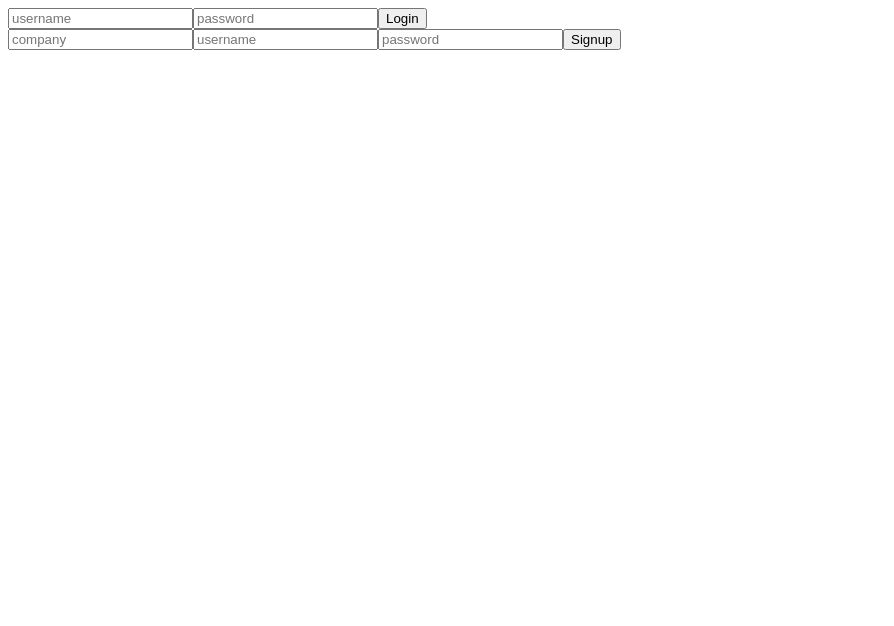
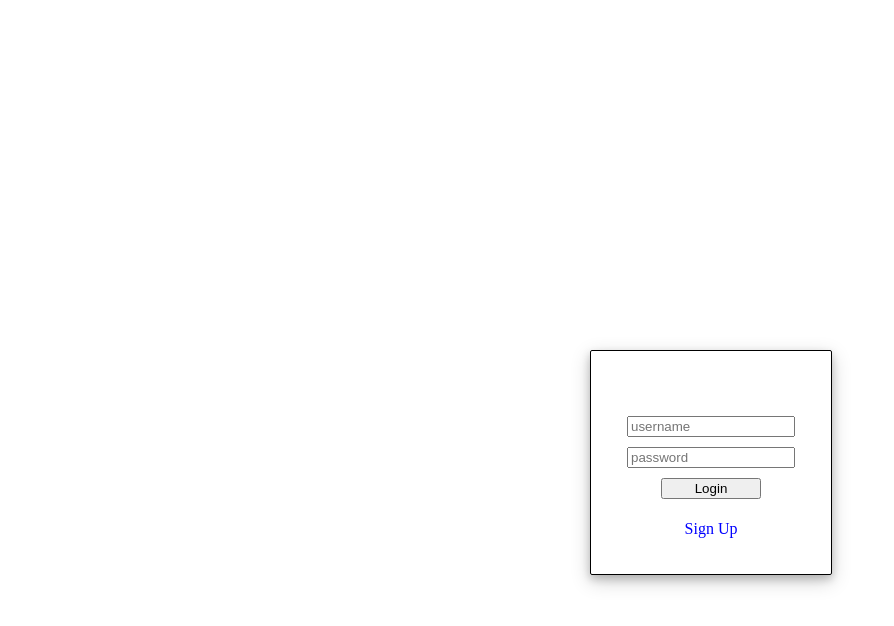
Before and after one commit to ethancollins0/mod-4-frontend, a React (Create React App) app: page / in a window 1280 px wide. Shown: the top 626 px of the page, without its empty margins (0-894 px from the left). Built offline with nearby package versions, Linux system fonts and the light colour scheme.

Commit message:
styling and adds signup function

```diff
--- a/src/App.js
+++ b/src/App.js
@@ -3,6 +3,7 @@ import Login from './components/LoginForm/Login'
 import Signup from './components/SignupForm/Signup'
 
 import './App.css'
+import './components/LoginForm/Login.css'
 import PrivateRoute from './PrivateRoute';
 
 // const BASE_URL =  'http://localhost:3001'
@@ -10,6 +11,16 @@ import PrivateRoute from './PrivateRoute';
 const BASE_URL = 'https://property-manager-backend.herokuapp.com'
 
 export default class App extends Component {
+
+  state = {
+    properties: [],
+    employees: [],
+    company_name: 'Temp name',
+    authenticated: false,
+    selected_employees: [],
+    selected_properties: [],
+    login: true,
+  }
 
   componentDidMount(){
     window.localStorage.getItem('token')
@@ -40,14 +51,10 @@ export default class App extends Component {
       // })
   }
 
-  state = {
-    properties: [],
-    employees: [],
-    company_name: 'Temp name',
-    authenticated: false,
-    selected_employees: [],
-    selected_properties: []
+  changeForm = () => {
+    this.setState({ login: !this.state.login })
   }
+
 
   addProperty = (property) => {
     console.log(property)
@@ -93,10 +100,13 @@ export default class App extends Component {
   authenticated = () => {
     return this.state.authenticated
     ? <PrivateRoute select_employee={this.selectEmployee} select_property={this.selectProperty} logout={this.logout} addProperty={this.addProperty} properties={this.state.properties} employees={this.state.employees} company={this.state.company}/>
-    : (<div>
-        <Login authenticate={this.authenticate}/>
-        <Signup signup={this.handleSignup}/>
-       </div>)
+    : this.initializeForm()
+  }
+
+  initializeForm = () => {
+    return this.state.login
+      ? <Login changeForm={this.changeForm} authenticate={this.authenticate}/>
+      : <Signup changeForm={this.changeForm} signup={this.handleSignup}/>
   }
 
   authenticate = (data) => {
@@ -115,16 +125,10 @@ export default class App extends Component {
       headers: {
         'Content-Type': 'application/json'
       },
-      body: JSON.stringify({
-        user: {
-          company, username, password
-        }
-      })
+      body: JSON.stringify({ company, username, password })
     }).then(resp => resp.json())
     .then(console.log)
   }
-
-
 
   render(){
     return (
--- a/src/PrivateRoute.js
+++ b/src/PrivateRoute.js
@@ -14,7 +14,6 @@ const PrivateRoute = (props) => {
         <div>
             <Navbar logout={logout}/>
             <PropertyForm addProperty={props.addProperty}/>
-            <span>
             <div className='content'>
                 <div>
                     <PropertyContainer select={props.select_property} properties={props.properties} />
@@ -23,7 +22,6 @@ const PrivateRoute = (props) => {
                     <EmployeeContainer select={props.select_employee} employees={props.employees} />
                 </div>
             </div>
-            </span>
          </div>
     )
 }
--- a/src/components/Employees/Container.css
+++ /dev/null
@@ -1,5 +0,0 @@
-.container {
-    display: flex;
-    flex-direction: column;
-    /* align-items: flex-end;  */
-}
--- a/src/components/Employees/Employee.css
+++ b/src/components/Employees/Employee.css
@@ -1,9 +1,34 @@
-.employee {
-    background-color: grey;
-    width: 150px;
-    margin: 2px;
+.employees-container {
+    width: 100%;
+    border: 1px solid black;
+    border-radius: 3px 3px;
 }
 
-.selected {
-    background-color: blue;
+.employees-container:hover {
+    cursor: pointer;
 }
+
+.employee-row {
+    width: 100%;
+    display: inline-grid;
+    grid-template-columns: 50% 50%;
+    grid-template-rows: auto auto;
+    min-height: 40px;
+    max-height: 60px;
+    height: auto;
+    text-align: center;
+    box-sizing: border-box;
+}
+
+.employee-row:first-child {
+    background-color: lightblue;
+    border-radius: 3px 3px 0 0;
+}
+
+.employee-row:last-child {
+    border-radius: 0 0 3px 3px;
+}
+
+p {
+    height: 100%;
+}
--- a/src/components/Employees/EmployeeContainer.js
+++ b/src/components/Employees/EmployeeContainer.js
@@ -1,6 +1,6 @@
 import React from 'react'
 import Employee from './Employee'
-import './Container.css'
+import './Employee.css'
 
 const EmployeeContainer = ({ employees, select }) => {
 
@@ -11,7 +11,11 @@ const EmployeeContainer = ({ employees, select }) => {
     }
 
     return (
-        <div className='container'>
+        <div className='employees-container'>
+            <div className='employee-row'>
+                <span className='title'><strong>Employee</strong></span>
+                <span className='title'><strong>Email</strong></span>
+            </div>
             {renderEmployees()}
         </div>
     )
--- /dev/null
+++ b/src/components/LoginForm/Login.css
@@ -0,0 +1,47 @@
+.login-form-container {
+    display: flex;
+    justify-content: center;
+    position: absolute;
+    top: 50%;
+    left: 50%;
+    margin-top: -50px;
+    margin-left: -50px;
+    width: 100px;
+    height: 100px;
+    border: 1px solid black;
+    border-radius: 2px;
+    width: max-content;
+    height: max-content;
+    padding: 20px;
+    padding-top: 60px;
+    box-shadow: 0 4px 8px 0 rgba(0, 0, 0, 0.2), 0 6px 20px 0 rgba(0, 0, 0, 0.19);
+    flex-direction: column;
+    min-width: 200px;
+}
+
+.signup-link {
+    color: blue;
+    align-self: center;
+}
+
+.signup-link:hover {
+    cursor: pointer;
+}
+
+.login-form {
+    display: flex;
+    flex-direction: column;
+}
+
+.login-form-input {
+    margin: 5px;
+    width: 80%;
+    align-self: center;
+
+}
+
+.login-form-button {
+    width: 50%;
+    margin: 5px;
+    align-self: center;
+}
--- a/src/components/LoginForm/Login.js
+++ b/src/components/LoginForm/Login.js
@@ -60,14 +60,19 @@ export default class Login extends Component {
         this.props.authenticate(company_data)
     }
 
+    handleClick = () => {
+        this.props.changeForm()
+    }
+
     render(){
         return (
-            <div>
-                <form onSubmit={this.handleSubmit}>
-                    <input name='username' value={this.state.username} onChange={this.handleChange} placeholder='username' />
-                    <input name='password' value={this.state.password} onChange={this.handleChange} placeholder='password' />
-                    <button>Login</button>
+            <div className='login-form-container'>
+                <form className='login-form' onSubmit={this.handleSubmit}>
+                    <input className='login-form-input' name='username' value={this.state.username} onChange={this.handleChange} placeholder='username' />
+                    <input className='login-form-input' name='password' value={this.state.password} onChange={this.handleChange} placeholder='password' />
+                    <button className='login-form-button'>Login</button>
                 </form>
+                <p className='signup-link' onClick={this.handleClick}>Sign Up</p>
             </div>
         )
     }
--- a/src/components/Properties/Property.css
+++ b/src/components/Properties/Property.css
@@ -8,18 +8,28 @@
     height: auto;
     text-align: center;
     box-sizing: border-box;
-    border: 1px solid black;
+    border-style: solid;
+    border-width: 0 0 1px 0;
+}
+
+.row:first-child:hover {
+    cursor: auto;
 }
 
 .properties-container {
-    width: 70%;
+    width: 80%;
+    border: 1px solid black;
+    border-radius: 3px 3px 3px 3px;
+}
 
+.properties-container:hover {
+    cursor: pointer;
 }
 
 .column {
     text-align: center;
     box-sizing: border-box;
-    border: 1px solid black;
+    height: 100%;
 }
 
 .title {
@@ -36,5 +46,5 @@
 }
 
 .active {
-    background-color: blue;
+    background-color: lightgrey;
 }
--- /dev/null
+++ b/src/components/SignupForm/Signup.css
@@ -0,0 +1,47 @@
+.signup-form-container {
+    display: flex;
+    justify-content: center;
+    position: absolute;
+    top: 50%;
+    left: 50%;
+    margin-top: -50px;
+    margin-left: -50px;
+    width: 100px;
+    height: 100px;
+    border: 1px solid black;
+    border-radius: 2px;
+    width: max-content;
+    height: max-content;
+    padding: 20px;
+    padding-top: 60px;
+    box-shadow: 0 4px 8px 0 rgba(0, 0, 0, 0.2), 0 6px 20px 0 rgba(0, 0, 0, 0.19);
+    flex-direction: column;
+    min-width: 200px;
+}
+
+.login-link {
+    color: blue;
+    align-self: center;
+}
+
+.login-link:hover {
+    cursor: pointer;
+}
+
+.signup-form {
+    display: flex;
+    flex-direction: column;
+}
+
+.signup-form-input {
+    margin: 5px;
+    width: 80%;
+    align-self: center;
+
+}
+
+.signup-form-button {
+    width: 50%;
+    margin: 5px;
+    align-self: center;
+}
--- a/src/components/SignupForm/Signup.js
+++ b/src/components/SignupForm/Signup.js
@@ -1,4 +1,5 @@
 import React, { Component } from 'react'
+import './Signup.css'
 
 export default class Signup extends Component {
 
@@ -28,19 +29,22 @@ export default class Signup extends Component {
         }
     }
 
+    handleClick = () => {
+        this.props.changeForm()
+    }
+
 
     render(){
         return(
-            <div>
-                <form onSubmit={this.handleSubmit}>
-                    <input name='company' value={this.state.company} onChange={this.handleChange} placeholder='company' />
-                    <input name='username' value={this.state.username} onChange={this.handleChange} placeholder='username' />
-                    <input name='password' value={this.state.password} onChange={this.handleChange} placeholder='password' />
-                    <button>Signup</button>
+            <div className='signup-form-container'>
+                <form className='signup-form' onSubmit={this.handleSubmit}>
+                    <input className='signup-form-input' name='company' value={this.state.company} onChange={this.handleChange} placeholder='company' />
+                    <input className='signup-form-input' name='username' value={this.state.username} onChange={this.handleChange} placeholder='username' />
+                    <input className='signup-form-input' name='password' value={this.state.password} onChange={this.handleChange} placeholder='password' />
+                    <button className='signup-form-button'>Signup</button>
                 </form>
+                <p className='login-link' onClick={this.handleClick}>Log In</p>
             </div>
         )
     }
-
-
 }
```
Also changed, not shown: src/components/Employees/Employee.js (+6 -7 lines), src/components/Properties/Container.css (deleted, +0 -25 lines).
